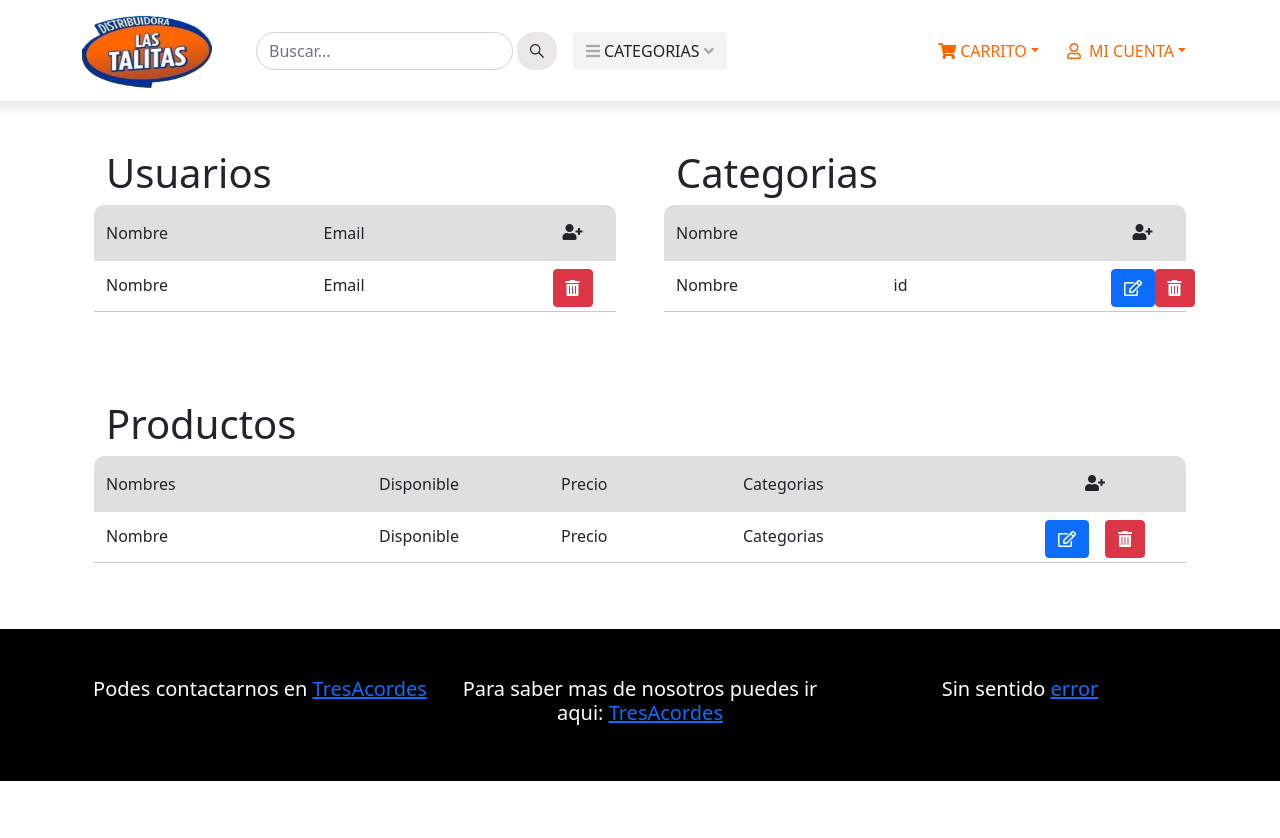
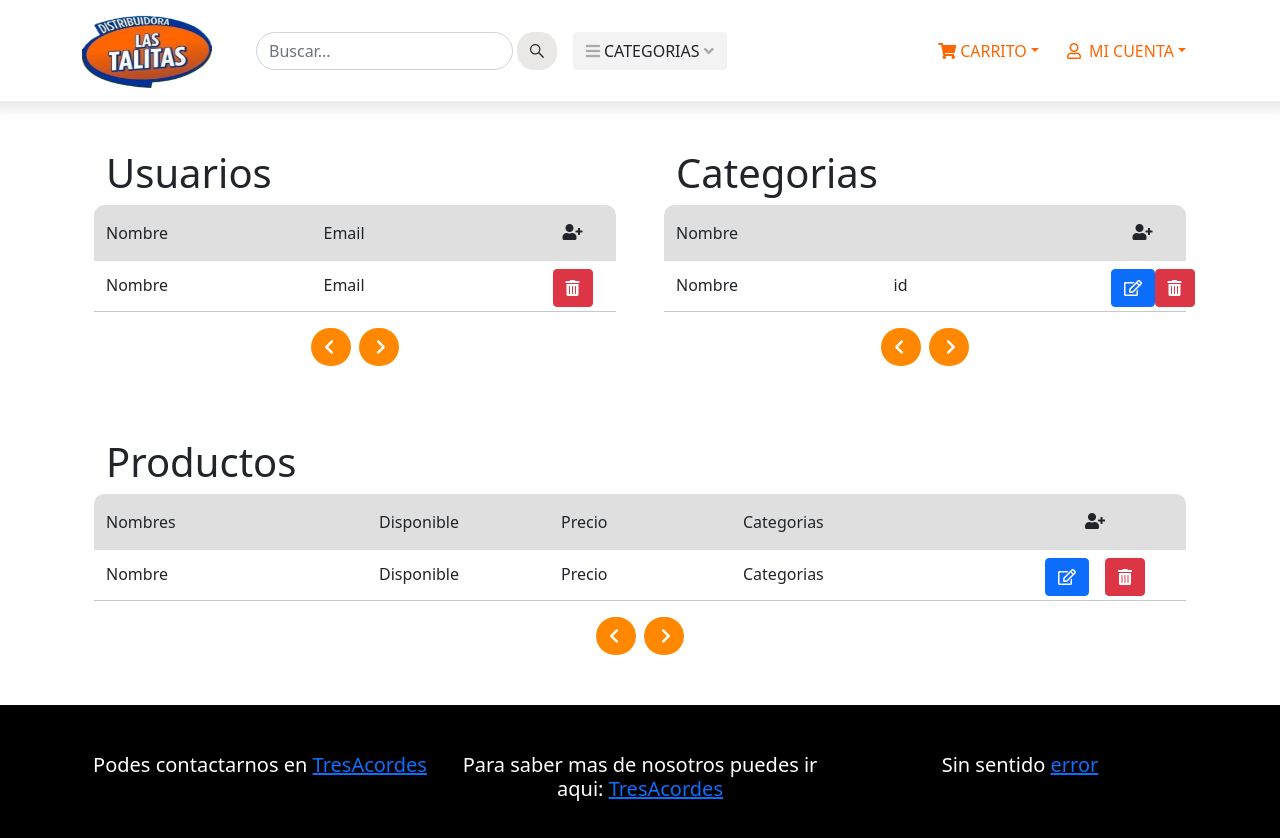
Before and after one commit to DiegoIpaez/Distribuidora-talitas-9i-PF, a React (Create React App) app: page /admin in a window 1280 px wide. Shown: the top 838 px of the page. Before the commit the page ends 800 px from the top, so only its background shows below. Built offline with nearby package versions, Linux system fonts and the light colour scheme.

Commit message:
carpeta modals añadida

```diff
--- a/src/components/BtnPaginacion.jsx
+++ b/src/components/BtnPaginacion.jsx
@@ -16,18 +16,18 @@ const BtnPaginacion = ({ totPag, pagina, setPagina, limite = 5 }) => {
   return (
     <>
       <button
-        className="btn btn-warning"
+        className="btn btn-paginacion"
         onClick={prevPag}
         disabled={pagina === 0 ? true : false}
       >
-        <i className="fa fa-chevron-left"></i>
+        <i className="fa fa-chevron-left me-1"></i>
       </button>
       <button
-        className="btn btn-warning ms-2"
+        className="btn btn-paginacion ms-2"
         disabled={total - (pagina + limite) <= 0 ? true : false}
         onClick={nextPag}
       >
-        <i className="fa fa-chevron-right"></i>
+        <i className="fa fa-chevron-right ms-1"></i>
       </button>
     </>
   );
--- a/src/components/TableCategorias.jsx
+++ b/src/components/TableCategorias.jsx
@@ -1,4 +1,5 @@
 import React from "react";
+import BtnPaginacion from "./BtnPaginacion";
 
 const TableCategorias = () => {
   return (
@@ -39,6 +40,10 @@ const TableCategorias = () => {
         <hr className="mt-1" />
       </div>
       {/* Cuerpo Tabla */}
+      <div className="text-center">
+        <BtnPaginacion />
+      </div>
+
     </div>
   );
 };
--- a/src/components/TableProductos.jsx
+++ b/src/components/TableProductos.jsx
@@ -1,4 +1,5 @@
 import React from "react";
+import BtnPaginacion from "./BtnPaginacion";
 
 const TableProductos = () => {
   return (
@@ -44,6 +45,9 @@ const TableProductos = () => {
         <hr className="mt-1" />
       </div>
       {/* Fin de Cuerpo Tabla */}
+      <div className="text-center">
+        <BtnPaginacion />
+      </div>
     </div>
   );
 };
--- a/src/components/TableUsuarios.jsx
+++ b/src/components/TableUsuarios.jsx
@@ -1,4 +1,5 @@
 import React from "react";
+import BtnPaginacion from "./BtnPaginacion";
 
 const TableUsuarios = () => {
   return (
@@ -32,6 +33,9 @@ const TableUsuarios = () => {
         <hr className="mt-1" />
       </div>
       {/* Fin de cuerpo tabla */}
+      <div className="text-center">
+        <BtnPaginacion />
+      </div>
     </div>
   );
 };
--- a/src/index.css
+++ b/src/index.css
@@ -50,6 +50,9 @@ code {
   border: none;
 }
 
+/* --------------------------------------- */
+/* BOTON CATEGORIA */
+
 .btn-categ {
   background-color: rgb(243, 243, 243) !important ;
   position: relative !important;
@@ -86,6 +89,9 @@ code {
 .btn-categ-content:hover .btn-categ-content2{
   display: block;
 }
+
+/* Fin de BOTON CATEGORIA */
+/* --------------------------------------------- */
 
 .iconos-nav {
   color: rgb(170, 170, 170);
@@ -394,3 +400,17 @@ footer {
 /* Fin de UserCompras */
 
 /* Fin de User */
+
+
+/* Btn PAGINACION */
+.btn-paginacion{
+  background-color:#ff8800 !important;
+  color: rgb(255, 255, 255) !important;
+  border-radius: 90px !important;
+}
+.btn-paginacion:hover{
+  background-color: white !important;
+  color: #ff5100 !important;
+  border: 1px solid #ff5100 !important;
+}
+/* Fin Btn PAGINACION */
```
Also changed, not shown: src/components/modals/ModalCategorias.jsx (added, +40 -0 lines), src/components/modals/ModalProductos.jsx (added, +11 -0 lines), src/components/modals/ModalUsuariosAdd.jsx (added, +11 -0 lines).
